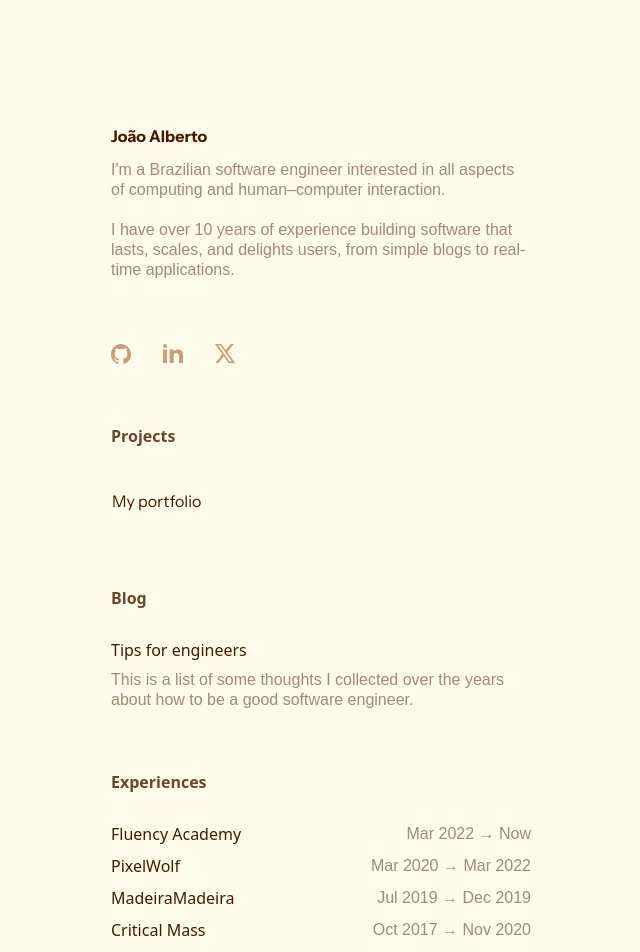
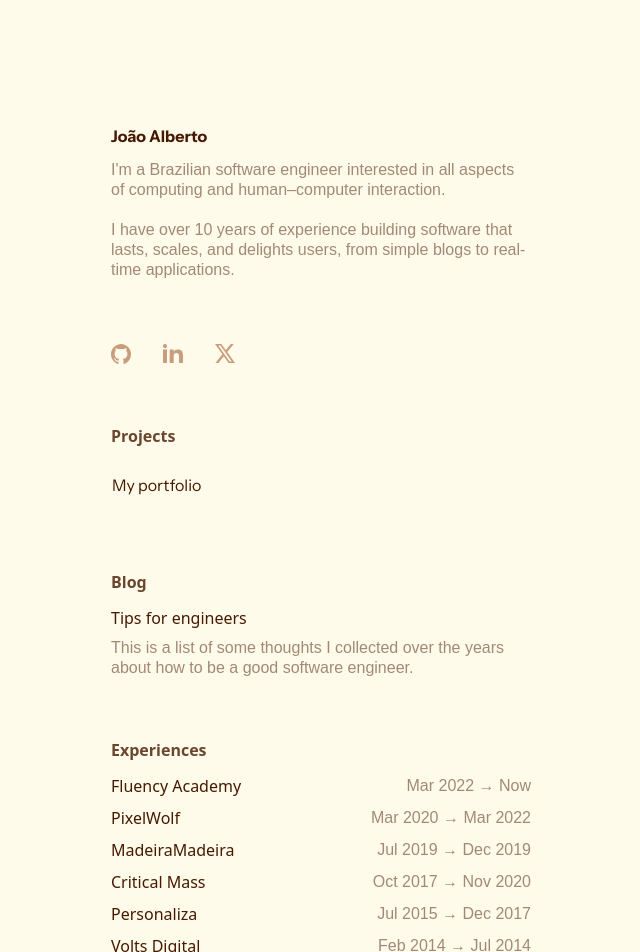
Before and after one commit to joaoalberto-dev/joaoalberto.dev, a Next.js app: page / in a window 1280 px wide. Shown: the top 952 px of the page, without its empty margins (319-959 px from the left). Built offline with nearby package versions, Linux system fonts and the light colour scheme; a web font is replaced by a local one.

Commit message:
chore: improve spacing

```diff
--- a/src/app/page.tsx
+++ b/src/app/page.tsx
@@ -60,7 +60,7 @@ export default function Home() {
           </Link>
         ))}
       </nav>
-      <section className="flex flex-col gap-8">
+      <section className="flex flex-col gap-4">
         <h2 className="font-semibold leading-4 opacity-80">Projects</h2>
         <ul className="flex flex-col gap-2">
           {projects.map((project) => (
@@ -79,7 +79,7 @@ export default function Home() {
           ))}
         </ul>
       </section>
-      <section className="flex flex-col gap-8">
+      <section className="flex flex-col gap-4">
         <h2 className="font-semibold leading-4 opacity-80">Blog</h2>
         <ul className="flex flex-col gap-2">
           {blogs.map((blog) => (
@@ -94,7 +94,7 @@ export default function Home() {
           ))}
         </ul>
       </section>
-      <section className="flex flex-col gap-8">
+      <section className="flex flex-col gap-4">
         <h2 className="font-semibold leading-4 opacity-80">Experiences</h2>
         <ul className="flex flex-col gap-2">
           {experiences.map((experience) => (
```
